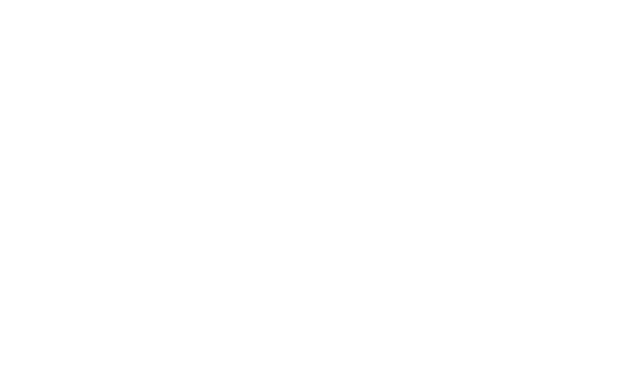
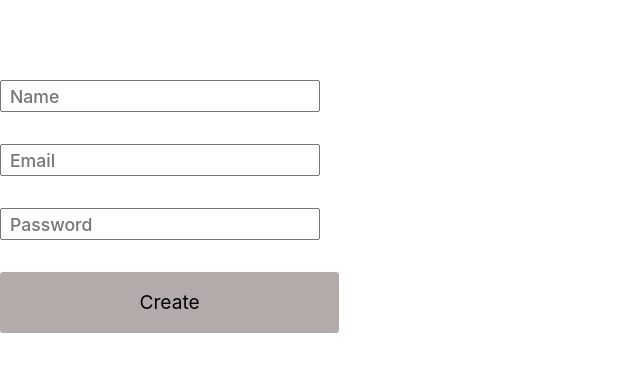
Before and after one commit to NkeraUrbain/projet_chat, a React (Vite) app: page / in a window 1280 px wide. Before the commit this address had no page. Shown: the top 372 px of the page, without its empty margins (0-640 px from the left). Built offline with nearby package versions, Linux system fonts and the light colour scheme.

Commit message:
first commit

```diff
--- a/src/App.jsx
+++ b/src/App.jsx
@@ -19,7 +19,7 @@
 
     <BrowserRouter>
         <Routes>
-
+        <Route path="/" element={<NewUser2/>}></Route>
           <Route path="/login" element={<Login/>}></Route>
           <Route path="/newuser" element={<NewUser/>}></Route>
           <Route path="/newuser2" element={<NewUser2/>}></Route>
```
